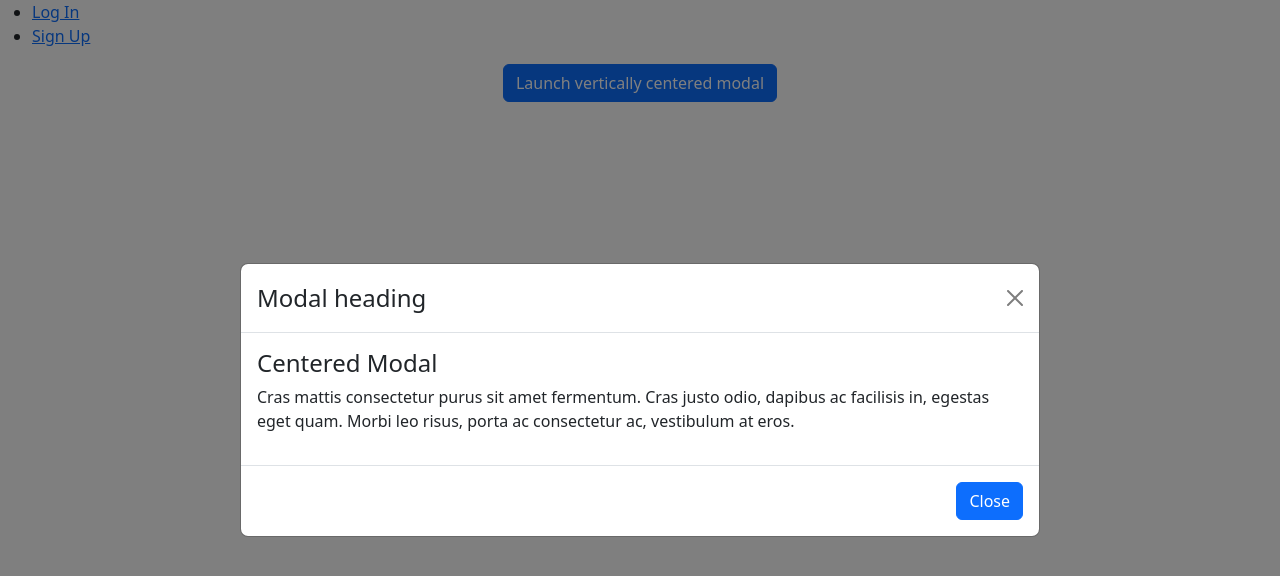
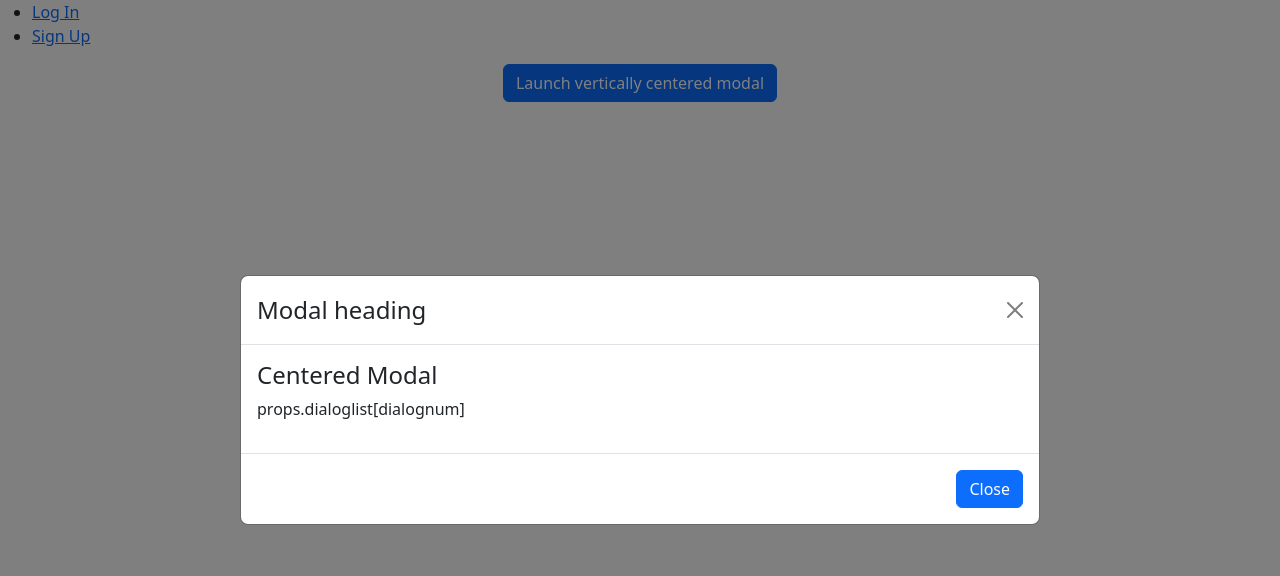
Before and after one commit to qingge-yu/hackathon-frontend, a React (Create React App) app: page / in a window 1280 px wide. Both pictures are taken after a click on the button "Launch vertically centered modal". Shown: the top 576 px of the page. Built offline with nearby package versions, Linux system fonts and the light colour scheme; no server answers.

Commit message:
popup more universal

```diff
--- a/src/App.jsx
+++ b/src/App.jsx
@@ -33,11 +33,13 @@ const App = () => {
     setUser(authService.getUser())
   }
 
+  const [modalShow, setModalShow] = useState(false);
+
   return (
     <>
-      <NavBar user={user} handleLogout={handleLogout} />
+      <NavBar user={user} handleLogout={handleLogout}/>
       <Routes>
-        <Route path="/" element={<Landing user={user} />} />
+        <Route path="/" element={<Landing user={user} modalShow={modalShow} setModalShow={setModalShow}/>} />
         <Route
           path="/signup"
           element={<Signup handleSignupOrLogin={handleSignupOrLogin} />}
--- a/src/components/NavBar/NavBar.jsx
+++ b/src/components/NavBar/NavBar.jsx
@@ -1,6 +1,7 @@
 import { Link } from 'react-router-dom'
+import Button from 'react-bootstrap/Button';
 
-const NavBar = ({ user, handleLogout }) => {
+const NavBar = ({ user, handleLogout, setModalShow}) => {
   return (
     <nav>
       {user ?
--- a/src/components/Pop-up/modal.jsx
+++ b/src/components/Pop-up/modal.jsx
@@ -2,6 +2,7 @@ import Button from 'react-bootstrap/Button';
 import Modal from 'react-bootstrap/Modal';
 
 const Popup = (props) => {
+
     return (
     <Modal
         {...props}
@@ -17,9 +18,7 @@ const Popup = (props) => {
         <Modal.Body>
         <h4>Centered Modal</h4>
         <p>
-            Cras mattis consectetur purus sit amet fermentum. Cras justo odio,
-            dapibus ac facilisis in, egestas eget quam. Morbi leo risus, porta ac
-            consectetur ac, vestibulum at eros.
+            props.dialoglist[dialognum]
         </p>
         </Modal.Body>
         <Modal.Footer>
@@ -30,20 +29,3 @@ const Popup = (props) => {
 }
 
 export default Popup
-
-// Inside the main app, it needs
-// function App() {
-//     const [modalShow, setModalShow] = React.useState(false);
-
-//     return (
-//       <>
-//         <Button variant="primary" onClick={() => setModalShow(true)}>
-//           Launch vertically centered modal
-//         </Button>
-
-//         <MyVerticallyCenteredModal
-//           show={modalShow}
-//           onHide={() => setModalShow(false)}
-//         />
-//       </>
-//     );
--- a/src/pages/Landing/Landing.jsx
+++ b/src/pages/Landing/Landing.jsx
@@ -1,12 +1,9 @@
 import styles from './Landing.module.css'
 import Popup from '../../components/Pop-up/modal'
 import Button from 'react-bootstrap/Button';
-import { useState } from "react";
 import 'bootstrap/dist/css/bootstrap.min.css';
 
-const Landing = ({ user }) => {
-
-  const [modalShow, setModalShow] = useState(false);
+const Landing = ({ user, modalShow, setModalShow }) => {
 
 
   return (
```
